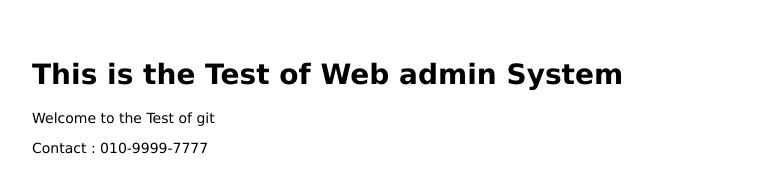
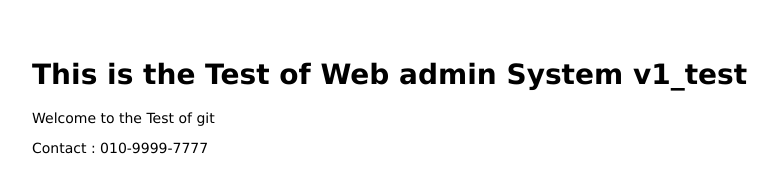
Before and after one commit to Ins-p/mastering-git-github, a website: page public/index.html in a window 1280 px wide. Shown: the whole page, without its empty margins (26-804 px from the left). Drawn offline with Linux system fonts and the light colour scheme.

Commit message:
change title

```diff
--- a/public/index.html
+++ b/public/index.html
@@ -6,7 +6,7 @@
 </head>
 
 <body>
-  <h1>This is the Test of Web admin System</h1>
+  <h1>This is the Test of Web admin System v1_test</h1>
   <p>Welcome to the Test of git</p>
 </body>
 
```
